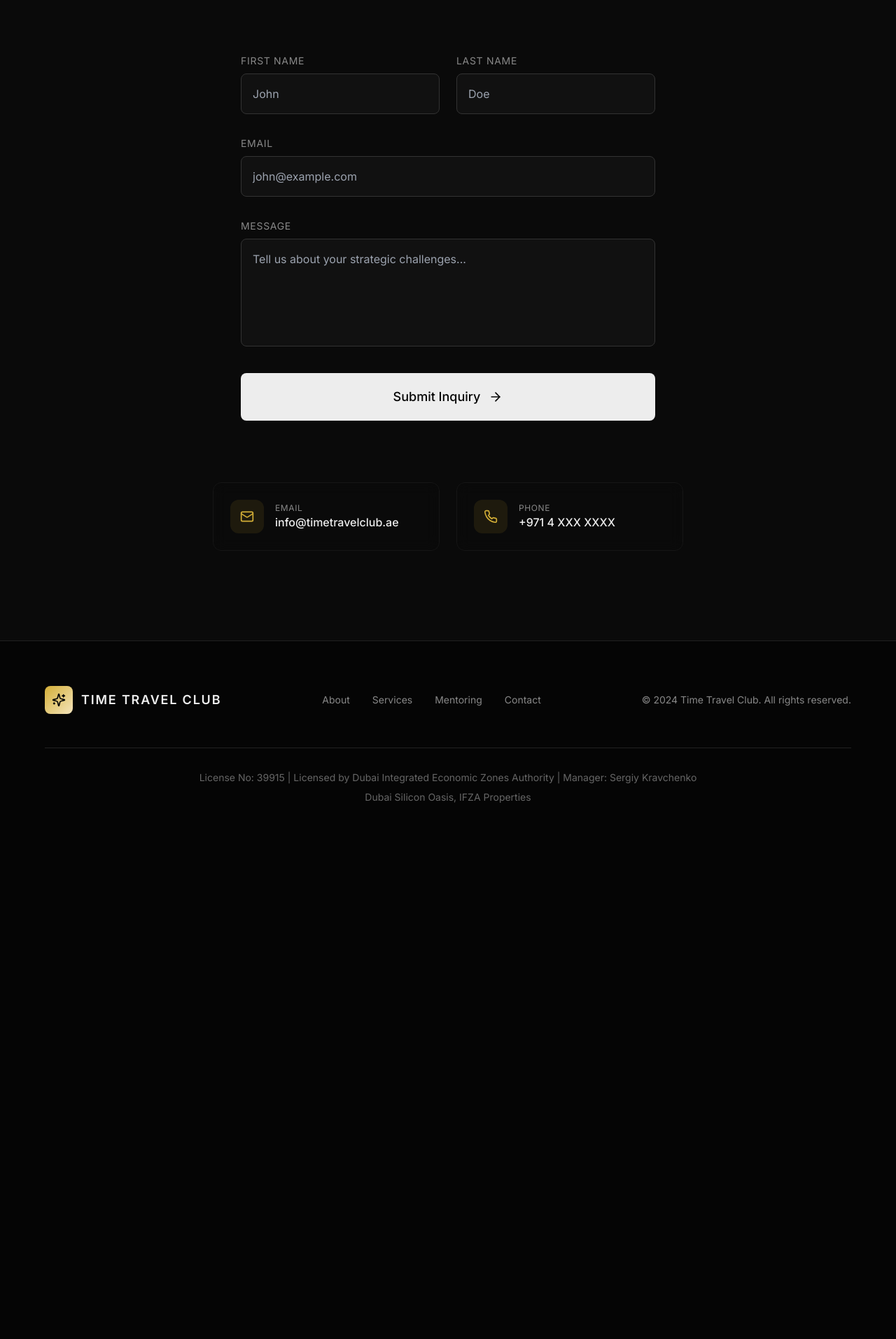
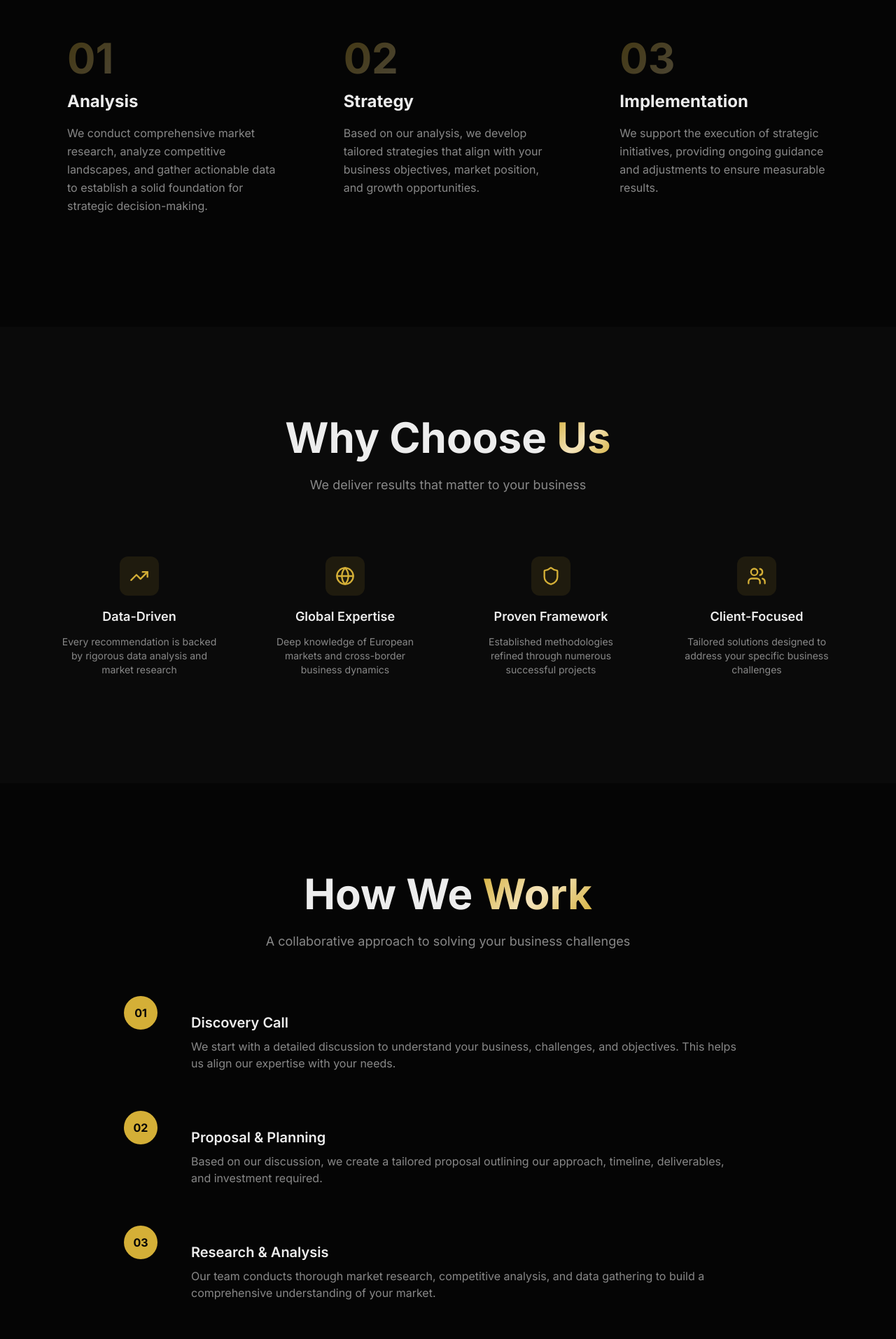
Before and after one commit to pzhusov/time-travel-club-website, a React (Vite) app in the folder time-travel-club/: page / in a window 1280 px wide. Shown: the part 3720-5633 px from the top of the page at 70% size. Before the commit the page ends 4933 px from the top, so only its background shows below. Built offline with nearby package versions, Linux system fonts and the light colour scheme.

Commit message:
Message 373383122997315 - 1772710802

```diff
--- a/time-travel-club/src/App.tsx
+++ b/time-travel-club/src/App.tsx
@@ -504,6 +504,159 @@ function App() {
         </div>
       </section>
 
+      {/* Methodology Section */}
+      <section className="section-padding relative">
+        <div className="container-custom">
+          <TextReveal>
+            <div className="text-center mb-16">
+              <h2 className="text-4xl md:text-6xl font-bold mb-6">
+                Our <span className="gradient-text">Approach</span>
+              </h2>
+              <p className="text-[#888888] text-lg max-w-2xl mx-auto">
+                A systematic methodology built on data-driven insights and proven frameworks
+              </p>
+            </div>
+          </TextReveal>
+
+          <div className="grid md:grid-cols-3 gap-8">
+            {[
+              {
+                step: '01',
+                title: 'Analysis',
+                description: 'We conduct comprehensive market research, analyze competitive landscapes, and gather actionable data to establish a solid foundation for strategic decision-making.'
+              },
+              {
+                step: '02',
+                title: 'Strategy',
+                description: 'Based on our analysis, we develop tailored strategies that align with your business objectives, market position, and growth opportunities.'
+              },
+              {
+                step: '03',
+                title: 'Implementation',
+                description: 'We support the execution of strategic initiatives, providing ongoing guidance and adjustments to ensure measurable results.'
+              }
+            ].map((item, index) => (
+              <TextReveal key={index} delay={index * 150}>
+                <div className="glassStrong p-8 rounded-2xl relative">
+                  <div className="text-6xl font-bold gradient-text mb-4 opacity-30">{item.step}</div>
+                  <h3 className="text-2xl font-bold mb-4">{item.title}</h3>
+                  <p className="text-[#888888] leading-relaxed">{item.description}</p>
+                </div>
+              </TextReveal>
+            ))}
+          </div>
+        </div>
+      </section>
+
+      {/* Why Choose Us Section */}
+      <section className="section-padding relative bg-[#0a0a0a]">
+        <div className="container-custom">
+          <TextReveal>
+            <div className="text-center mb-16">
+              <h2 className="text-4xl md:text-6xl font-bold mb-6">
+                Why Choose <span className="gradient-text">Us</span>
+              </h2>
+              <p className="text-[#888888] text-lg max-w-2xl mx-auto">
+                We deliver results that matter to your business
+              </p>
+            </div>
+          </TextReveal>
+
+          <div className="grid md:grid-cols-2 lg:grid-cols-4 gap-6">
+            {[
+              {
+                icon: TrendingUp,
+                title: 'Data-Driven',
+                description: 'Every recommendation is backed by rigorous data analysis and market research'
+              },
+              {
+                icon: Globe,
+                title: 'Global Expertise',
+                description: 'Deep knowledge of European markets and cross-border business dynamics'
+              },
+              {
+                icon: Shield,
+                title: 'Proven Framework',
+                description: 'Established methodologies refined through numerous successful projects'
+              },
+              {
+                icon: Users,
+                title: 'Client-Focused',
+                description: 'Tailored solutions designed to address your specific business challenges'
+              }
+            ].map((item, index) => (
+              <TextReveal key={index} delay={index * 100}>
+                <div className="glassStrong p-6 rounded-2xl text-center">
+                  <div className="w-14 h-14 mx-auto mb-4 rounded-xl bg-[#D4AF37]/10 flex items-center justify-center">
+                    <item.icon className="w-7 h-7 text-[#D4AF37]" />
+                  </div>
+                  <h3 className="text-lg font-semibold mb-3">{item.title}</h3>
+                  <p className="text-[#888888] text-sm">{item.description}</p>
+                </div>
+              </TextReveal>
+            ))}
+          </div>
+        </div>
+      </section>
+
+      {/* Process Section */}
+      <section className="section-padding relative">
+        <div className="container-custom">
+          <TextReveal>
+            <div className="text-center mb-16">
+              <h2 className="text-4xl md:text-6xl font-bold mb-6">
+                How We <span className="gradient-text">Work</span>
+              </h2>
+              <p className="text-[#888888] text-lg max-w-2xl mx-auto">
+                A collaborative approach to solving your business challenges
+              </p>
+            </div>
+          </TextReveal>
+
+          <div className="max-w-4xl mx-auto">
+            {[
+              {
+                number: '01',
+                title: 'Discovery Call',
+                description: 'We start with a detailed discussion to understand your business, challenges, and objectives. This helps us align our expertise with your needs.'
+              },
+              {
+                number: '02',
+                title: 'Proposal & Planning',
+                description: 'Based on our discussion, we create a tailored proposal outlining our approach, timeline, deliverables, and investment required.'
+              },
+              {
+                number: '03',
+                title: 'Research & Analysis',
+                description: 'Our team conducts thorough market research, competitive analysis, and data gathering to build a comprehensive understanding of your market.'
+              },
+              {
+                number: '04',
+                title: 'Strategy Development',
+                description: 'We transform insights into actionable strategies, presenting clear recommendations with implementation roadmaps.'
+              },
+              {
+                number: '05',
+                title: 'Ongoing Partnership',
+                description: 'We remain available for ongoing strategic support, helping you navigate market changes and seize new opportunities.'
+              }
+            ].map((step, index) => (
+              <TextReveal key={index} delay={index * 100}>
+                <div className="flex gap-6 pb-8 border-l-2 border-[#333] ml-4 last:border-0">
+                  <div className="w-12 h-12 flex-shrink-0 -ml-[31px] rounded-full bg-[#D4AF37] text-[#050505] font-bold flex items-center justify-center">
+                    {step.number}
+                  </div>
+                  <div className="glassStrong p-6 rounded-2xl flex-1">
+                    <h3 className="text-xl font-semibold mb-2">{step.title}</h3>
+                    <p className="text-[#888888]">{step.description}</p>
+                  </div>
+                </div>
+              </TextReveal>
+            ))}
+          </div>
+        </div>
+      </section>
+
       {/* Contact Section */}
       <section id="contact" className="section-padding relative bg-[#0a0a0a]">
         <div className="container-custom">
```
Also changed, not shown: 2 other files (tests, documents, lock files or other folders).
